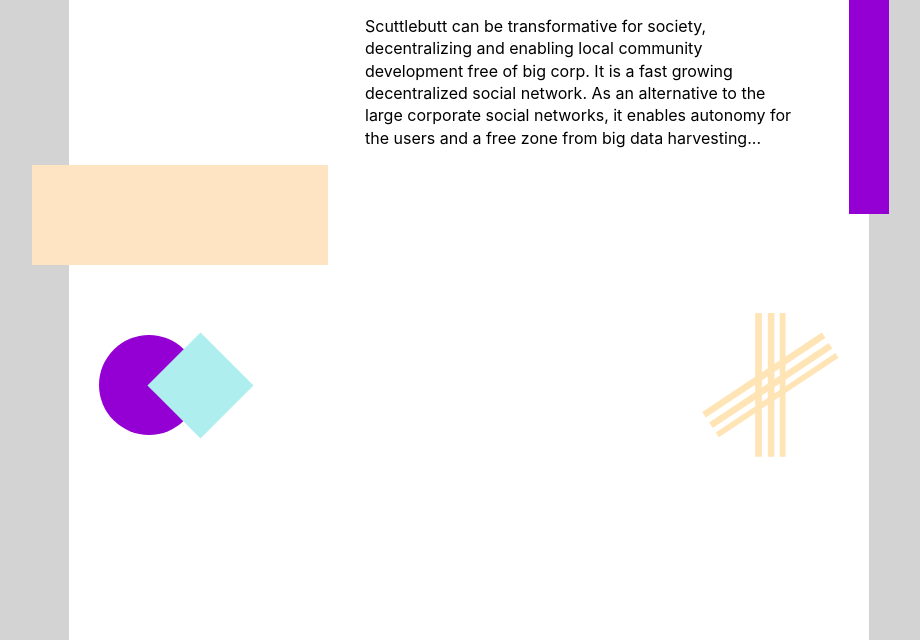
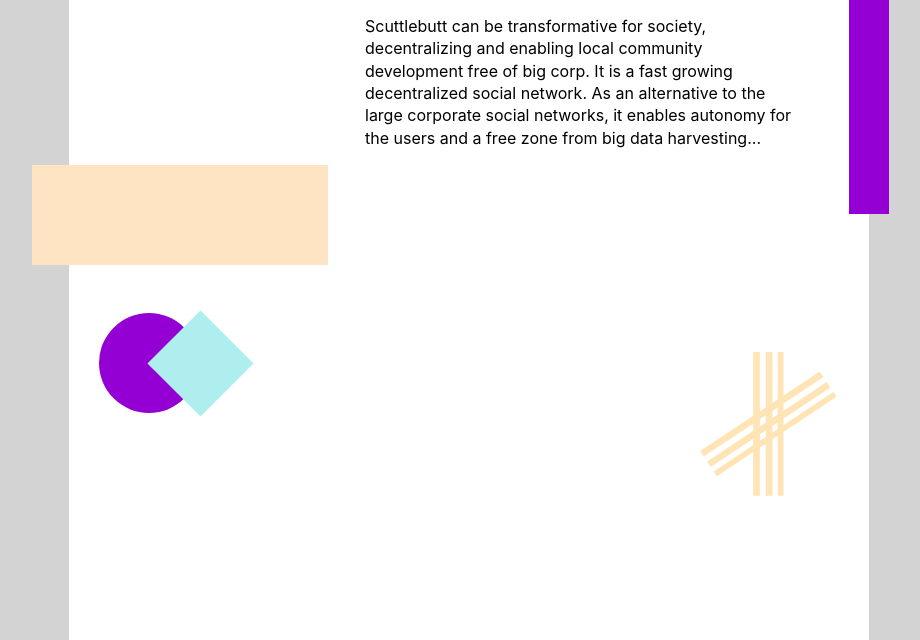
Before and after one commit to scuttlebutt-eu/scuttlebutt-eu.github.io, an Eleventy site: page index.md in a window 1280 px wide. Shown: the part 160-800 px from the top of the page, without its empty margins (171-1091 px from the left). Built offline with nearby package versions, Linux system fonts and the light colour scheme; Eleventy itself is replaced by a stand-in of ours; files that its build step writes are made by us from their sources.

Commit message:
put the lines0 star behind text, on every page

```diff
--- a/_includes/basic.njk
+++ b/_includes/basic.njk
@@ -48,6 +48,10 @@
       font-size: 2.5rem;
       color: darkred;
     }
+    article > h1, article > h2, article > h3, article > p {
+      position: relative;
+      z-index: 2;
+    }
     .rect0 {
       background-color: darkviolet;
       width: 40px;
@@ -75,8 +79,11 @@
       transform: translateX(-36px) translateY(0px) rotateZ(45deg);
     }
     .lines0 {
-      margin-left: auto;
       height: 9rem;
+      position: absolute;
+      right: 2rem;
+      top: 32rem;
+      z-index: 1;
     }
     </style>
   </head>
@@ -89,11 +96,11 @@
         <a href="/">Contact</a>
       </header>
       <div class="rect0"></div>
+      <img class="lines0" src="/assets/rect-star.svg"></img>
       {{ content | safe }}
       <footer>
         <div class="circle"></div>
         <div class="square"></div>
-        <img class="lines0" src="/assets/rect-star.svg"></img>
       </footer>
     </article>
   </body>
```
